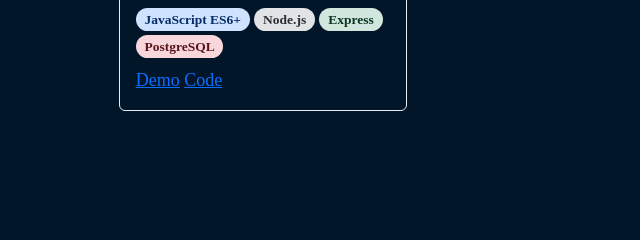
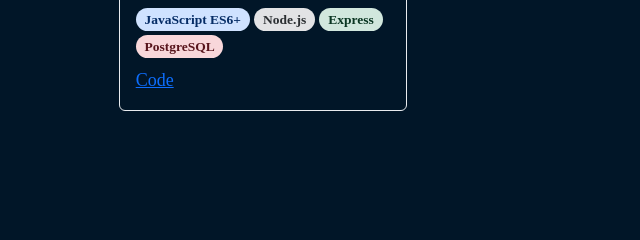
Before and after one commit to Nadia-Kadri/Nadia-Kadri, a plain HTML site: page index.html in a window 1280 px wide. Shown: the part 1710-1950 px from the top of the page, 0-640 px from the left. Drawn offline with nearby package versions, Linux system fonts and the light colour scheme.

Commit message:
remove demo link for openbook project

```diff
--- a/index.html
+++ b/index.html
@@ -118,7 +118,7 @@
           <span class="badge bg-success-subtle text-success-emphasis rounded-pill">Express</span>
           <span class="badge bg-danger-subtle text-danger-emphasis rounded-pill">PostgreSQL</span>
         </div>
-        <a href="https://open-book-4y22.onrender.com/" target="_blank">Demo</a>
+        <!-- <a href="https://open-book-4y22.onrender.com/" target="_blank">Demo</a> -->
         <a href="https://github.com/Nadia-Kadri/open-book" target="_blank">Code</a>
       </div>
     </div>
```
